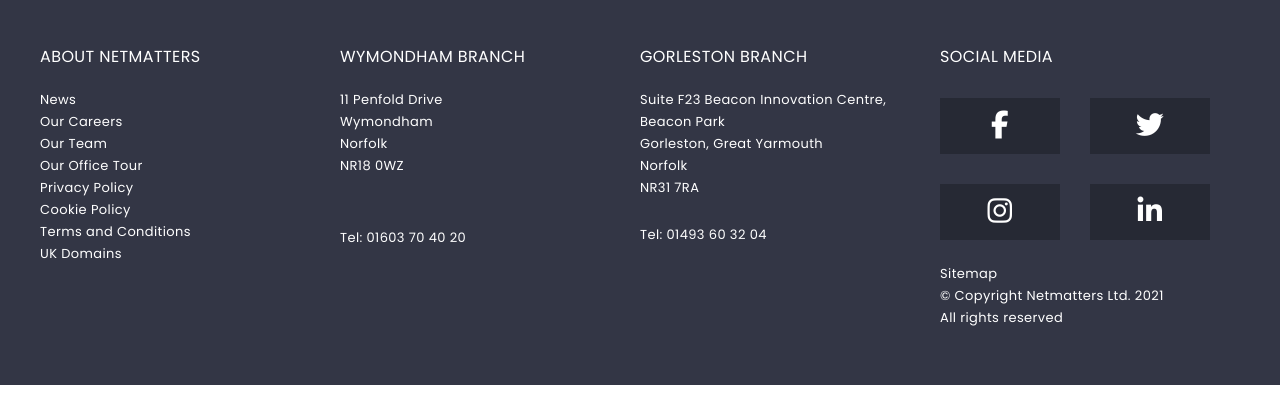
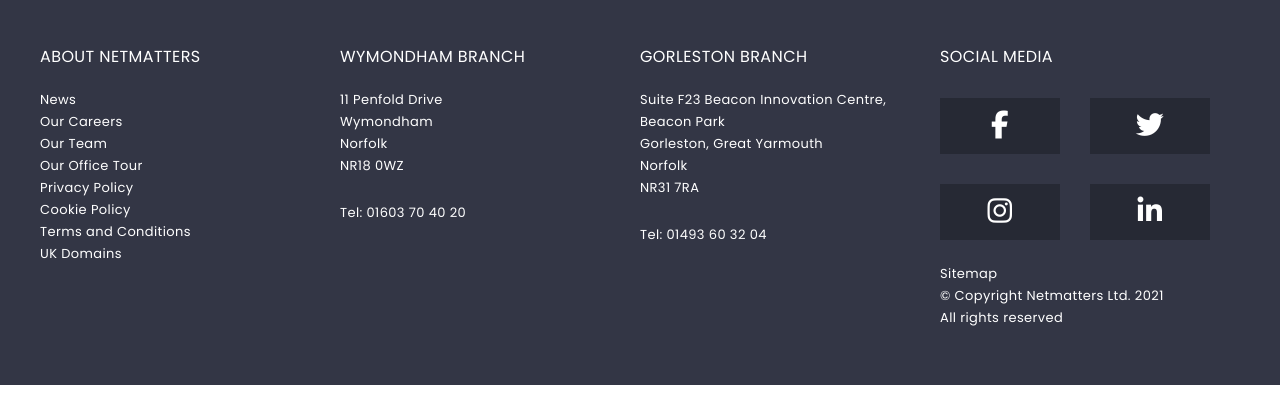
Before and after one commit to tahinia/HTML-CSS-Reflection, a PHP site: page / in a window 1280 px wide. Shown: the part 3478-3875 px from the top of the page. Run offline with PHP 8.4, Linux system fonts and the light colour scheme; some libraries are stand-ins or nearby versions.

Commit message:
changed padding of last li item

```diff
--- a/scss/_footer.scss
+++ b/scss/_footer.scss
@@ -60,7 +60,7 @@
         margin: 0;
 
         li:nth-child(4){
-            padding-bottom: 50px;
+            padding-bottom: 25px;
         }
     }
 }
--- a/scss/style.css
+++ b/scss/style.css
@@ -1475,7 +1475,7 @@
 }
 
 .footer-column-2 ul li:nth-child(4) {
-  padding-bottom: 50px;
+  padding-bottom: 25px;
 }
 
 .footer-column-3 {
```
